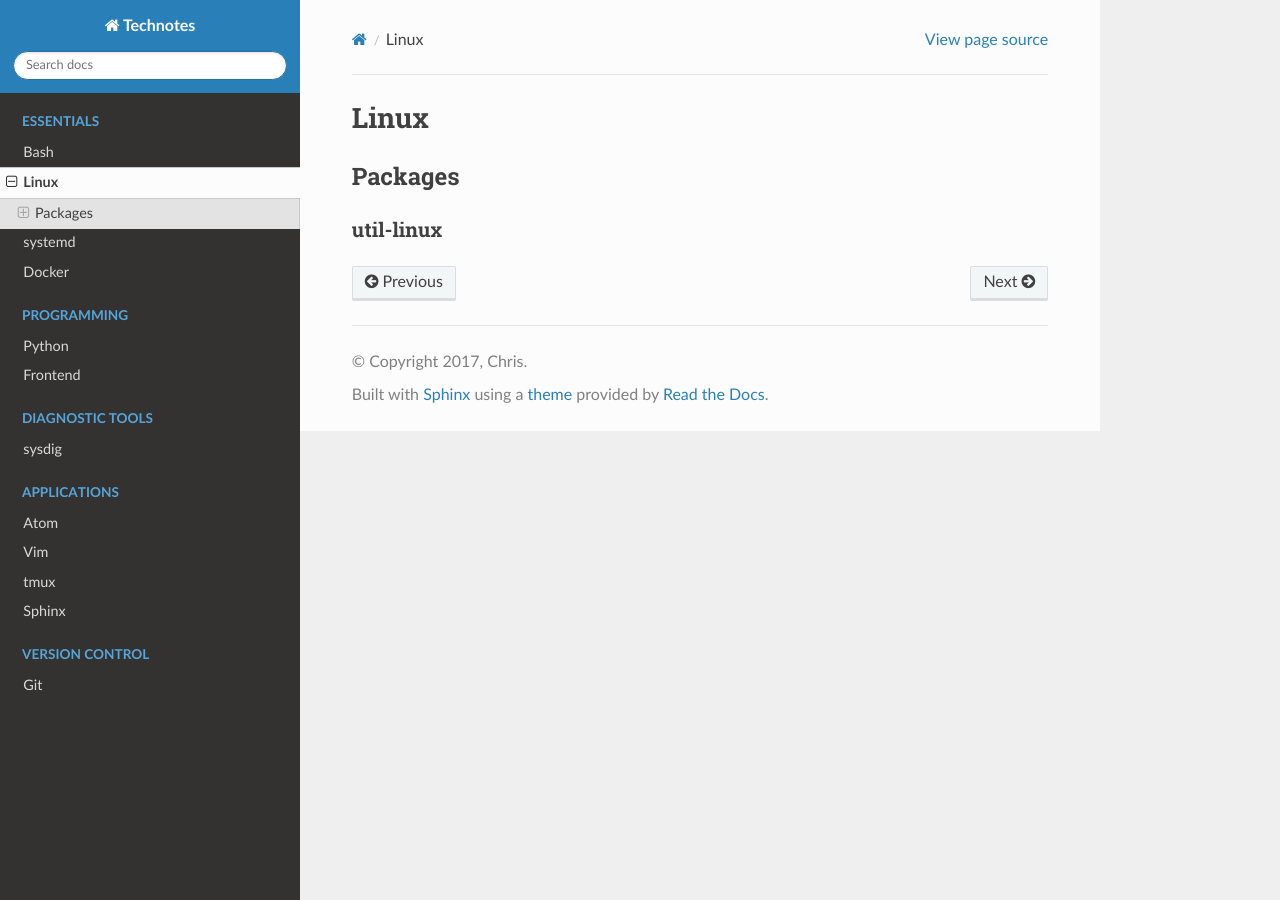
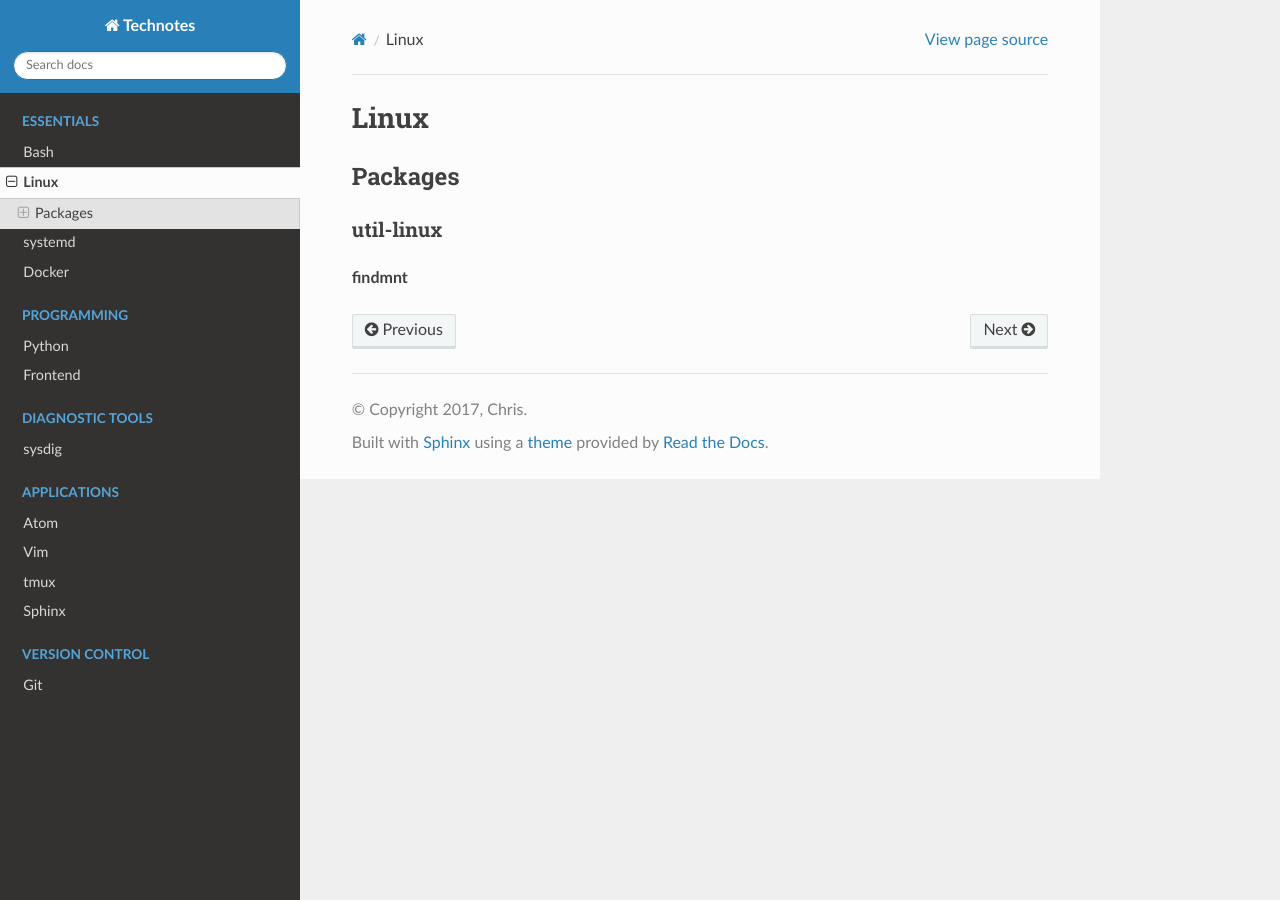
Before and after one commit to heterotopian/technotes, a Sphinx documentation site: the page built from source/linux.rst, in a window 1280 px wide. Built offline with Sphinx 7.4.7 and the Read the Docs theme 2.0.0, drawn with Linux system fonts in a browser that asks for light colours.

Commit message:
Minor changes

```diff
--- a/source/linux.rst
+++ b/source/linux.rst
@@ -4,8 +4,12 @@
 Linux
 =====
 
+.. highlight:: bash
+
 Packages
 ========
 
 util-linux
 ----------
+
+:command:`findmnt`
```
